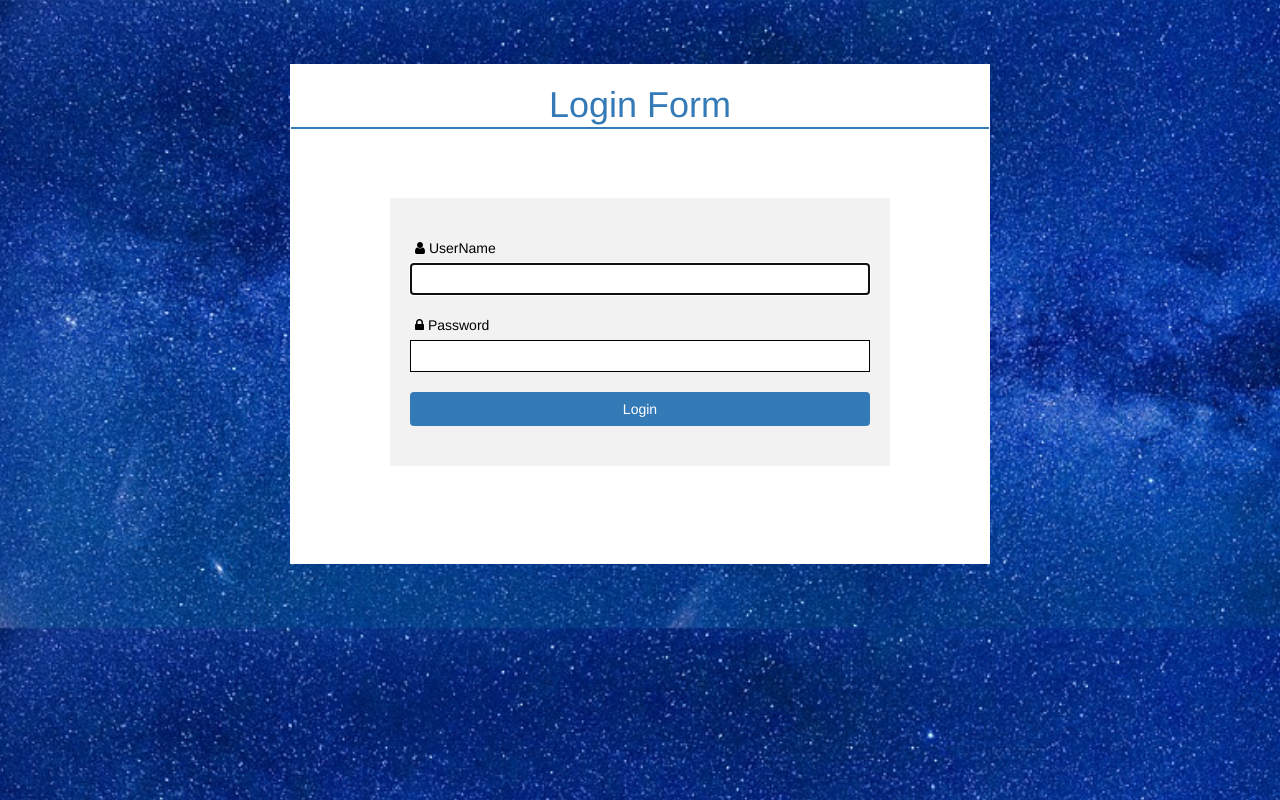
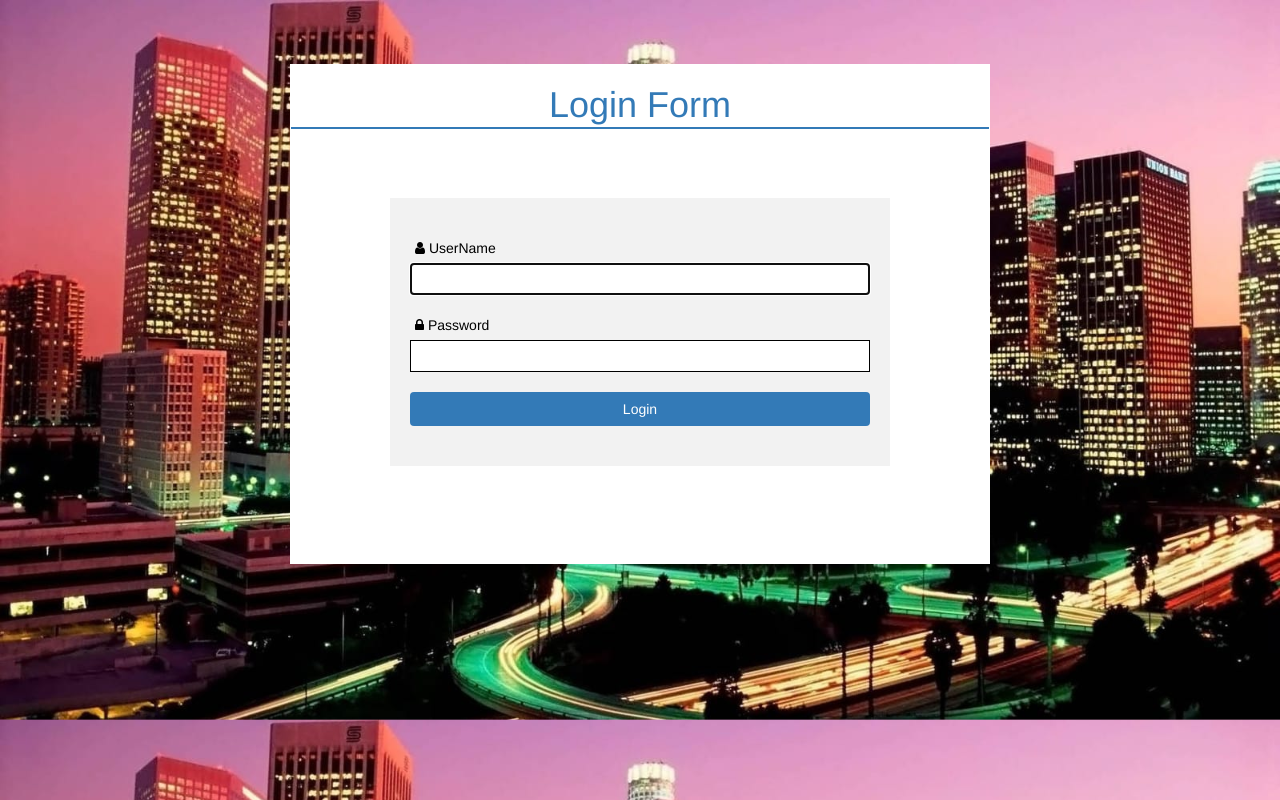
Before and after one commit to laheadsupcity/leadsorg, a PHP site: page /login.php in a window 1280 px wide. Run offline with PHP 8.4, Linux system fonts and the light colour scheme.

Commit message:
Change login background image to cityscape

```diff
--- a/login.php
+++ b/login.php
@@ -19,7 +19,7 @@ require_once('config.php');
    <script type="text/javascript" src="js/myscr.js"></script>
   <link rel="stylesheet" href="css/style.css">
  </head>
- <body style="background:url(images/login.jpg); background-size:cover;">
+ <body style="background:url(images/login_cityscape.jpg); background-size:cover;">
 <div class="scr1" style="max-width:700px; width:100%; margin:5% auto; height:500px; border:1px solid #fff; background:#fff; padding:20px 0;">
 	<h1 style="text-align:center; border-bottom:2px solid #337ab7; background:#fff; color:#337ab7; margin:0; padding-bottom:2px;">Login Form</h1>
 	<div class="login">
```
Also changed, not shown: images/login_cityscape.jpg (added).
